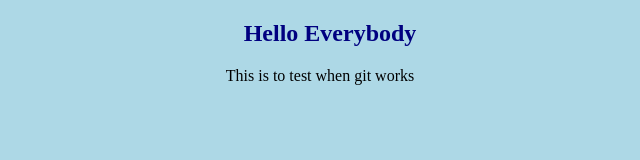
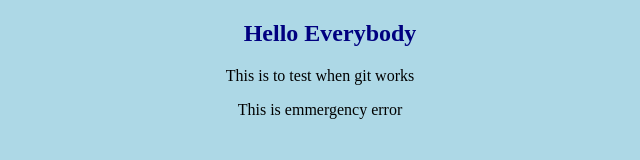
Before and after one commit to Kenedy-GBESSI/NewUser, a plain HTML site: page index.html in a window 1280 px wide. Shown: the whole page, without its empty margins (320-960 px from the left). Drawn offline with Linux system fonts and the light colour scheme.

Commit message:
Error maked

```diff
--- a/index.html
+++ b/index.html
@@ -10,5 +10,6 @@
 <body>
   <h2>Hello Everybody</h2>
   <p>This is to test when git works</p>
+  <p>This is emmergency error</p>
 </body>
 </html>
```
